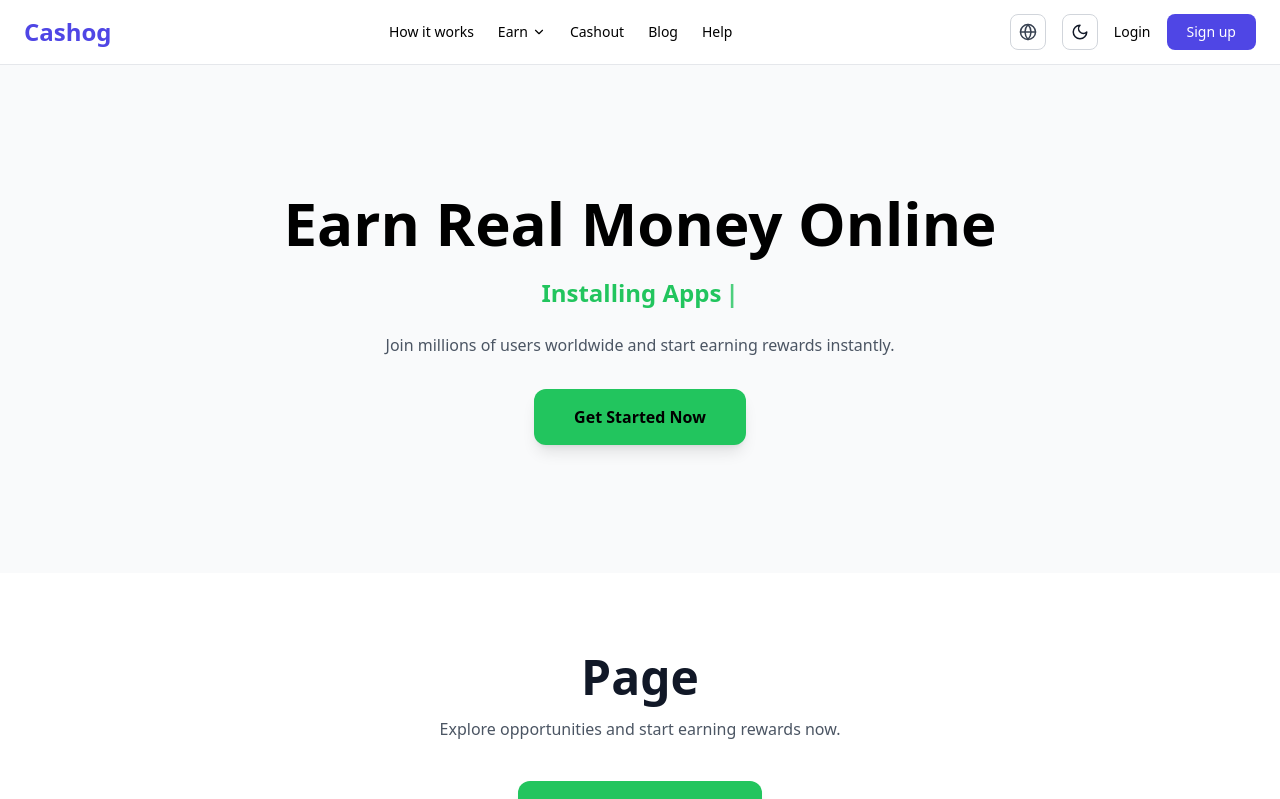
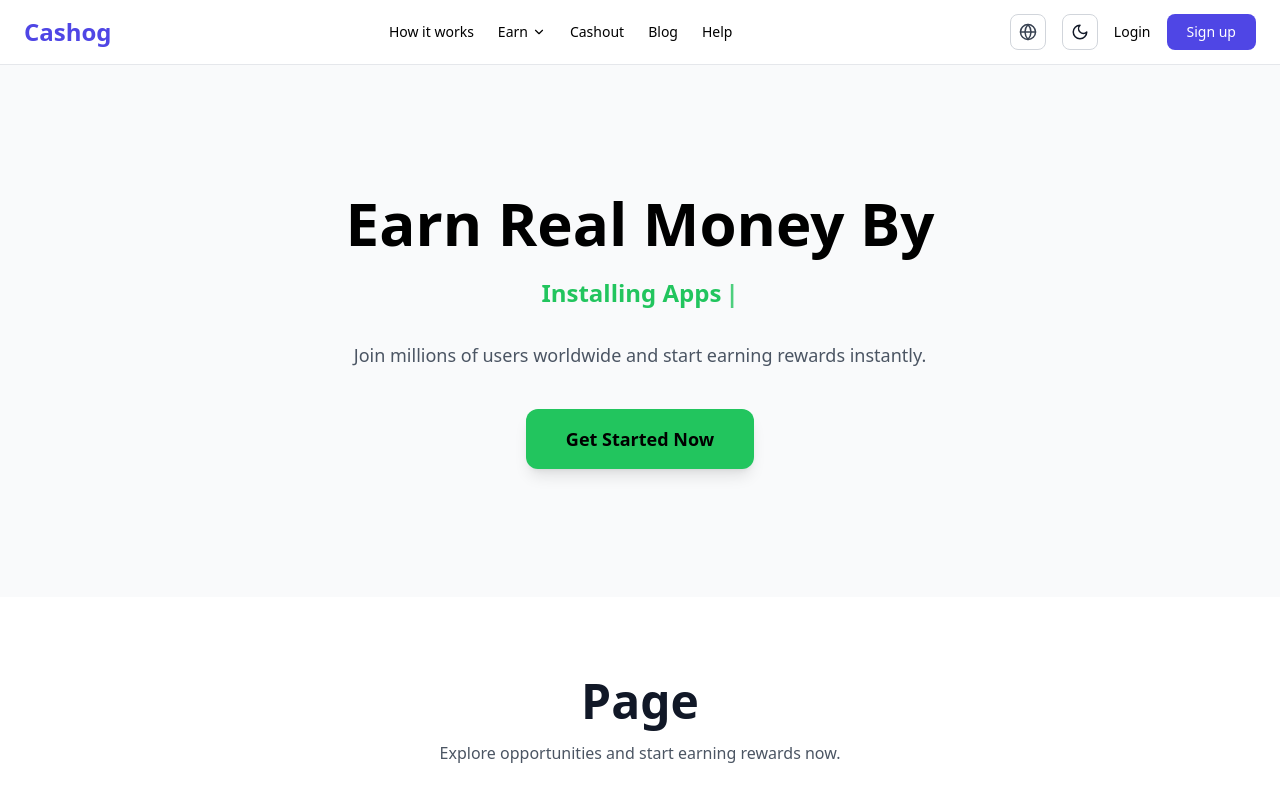
Before and after one commit to tool63/cashin, a Next.js app: page / in a window 1280 px wide. Shown: the top 799 px of the page. Built offline with nearby package versions, Linux system fonts and the light colour scheme.

Commit message:
Update HeroSection.tsx

```diff
--- a/components/hero/HeroSection.tsx
+++ b/components/hero/HeroSection.tsx
@@ -6,32 +6,37 @@ import Link from "next/link";
 
 export default function HeroSection() {
   return (
-    <section className="bg-gray-50 dark:bg-gray-900 text-black dark:text-white py-32">
-      <div className="max-w-7xl mx-auto px-6 text-center">
-        <h1 className="text-5xl md:text-6xl font-extrabold mb-6">
-          Earn Real Money Online
+    <section className="bg-gray-50 dark:bg-gray-900 text-black dark:text-white">
+      <div className="max-w-7xl mx-auto px-4 sm:px-6 lg:px-8 py-24 sm:py-28 md:py-32 text-center">
+
+        {/* HEADLINE */}
+        <h1 className="text-3xl sm:text-4xl md:text-5xl lg:text-6xl font-extrabold leading-tight mb-6">
+          Earn Real Money By
         </h1>
 
-        <p className="text-xl md:text-2xl mb-6">
-          <TypingText
-            className="text-green-500 font-semibold"
-          />
+        {/* TYPING TEXT */}
+        <p className="text-lg sm:text-xl md:text-2xl mb-6 min-h-[2.5rem] flex justify-center">
+          <TypingText className="text-green-500 font-semibold text-center" />
         </p>
 
-        <p className="text-gray-600 dark:text-gray-400 mb-8 max-w-2xl mx-auto">
+        {/* SUBTEXT */}
+        <p className="text-sm sm:text-base md:text-lg text-gray-600 dark:text-gray-400 mb-10 max-w-xl md:max-w-2xl mx-auto">
           Join millions of users worldwide and start earning rewards instantly.
         </p>
 
+        {/* CTA */}
+        <div className="flex justify-center">
           <Link href="/signup">
             <motion.span
               whileHover={{ scale: 1.05 }}
               whileTap={{ scale: 0.97 }}
-            className="inline-flex items-center gap-2 bg-green-500 hover:bg-green-600 text-black px-10 py-4 rounded-xl font-semibold shadow-lg"
+              className="inline-flex items-center justify-center gap-2 bg-green-500 hover:bg-green-600 text-black px-8 sm:px-10 py-4 rounded-xl font-semibold shadow-lg text-base sm:text-lg"
             >
               Get Started Now
             </motion.span>
           </Link>
         </div>
+      </div>
     </section>
   );
 }
```
Lines whose indentation alone changed are shown as unchanged.
